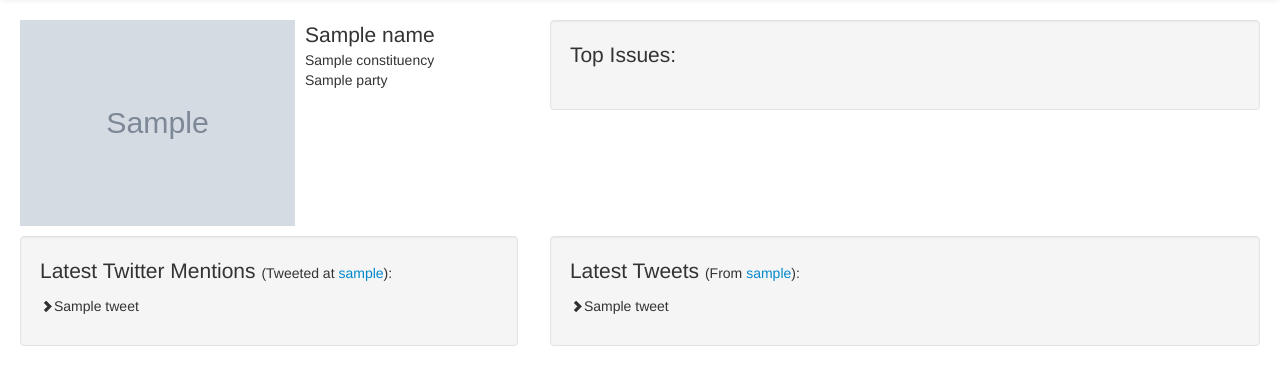
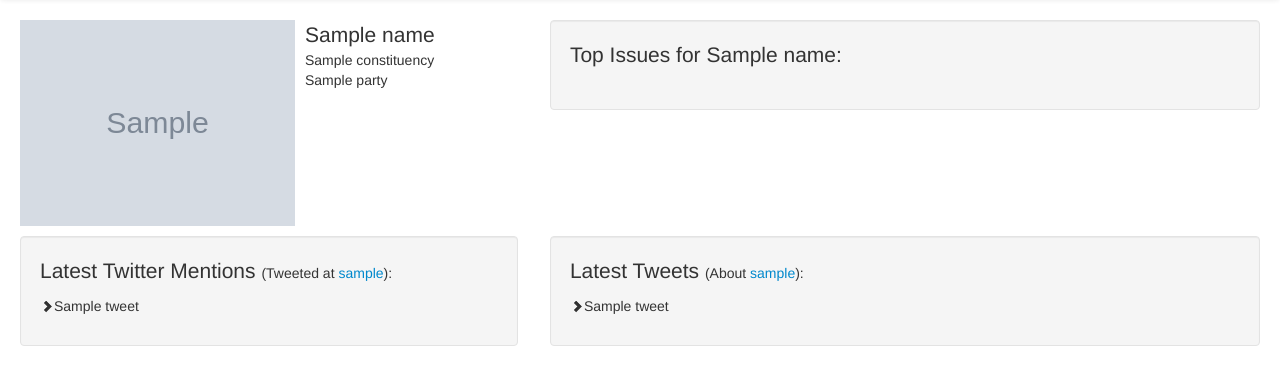
Before and after one commit to jagatfx/pie, a Django app: template templates/mp_detail.html in a window 1280 px wide. Shown: the part 42-427 px from the top of the page. Run offline with Django 3.2, Linux system fonts and the light colour scheme; tables that the repository leaves empty hold one stand-in row (values such as "Sample post"); the template is opened without the code that fills it: values that come from a table or form of the project are taken from there, most other values are stand-ins (such as "Sample title", 1, 10 or a date in 2020); grey boxes marked "Sample" are stand-in pictures; parts of the project's set-up code (start-up, migrations or seed data) failed here and were passed over; some libraries are stand-ins or nearby versions.

Commit message:
Changed wording for mp detail page.

```diff
--- a/templates/mp_detail.html
+++ b/templates/mp_detail.html
@@ -12,7 +12,7 @@
         <div class="clear"></div>
     </div>
     <div class="span7 top-tweets well">
-        <p class="lead">Top Issues:</p>
+        <p class="lead">Top Issues for {{ name }}:</p>
     </div>
 </div>
 <div class="row-fluid mp-row">
@@ -23,7 +23,7 @@
         {% endfor %}
     </div>
     <div class="well span7">
-        <p><span class="lead">Latest Tweets </span>(From <a href="https://twitter.com/{{ twitter_handle }}" target="_blank">{{ twitter_handle }}</a>):</p>
+        <p><span class="lead">Latest Tweets </span>(About <a href="https://twitter.com/{{ twitter_handle }}" target="_blank">{{ twitter_handle }}</a>):</p>
         {% for tweet in tweets_by_them %}
             <p><i class="icon-chevron-right"></i>{{ tweet|safe}}</p>
         {% endfor %}
```
